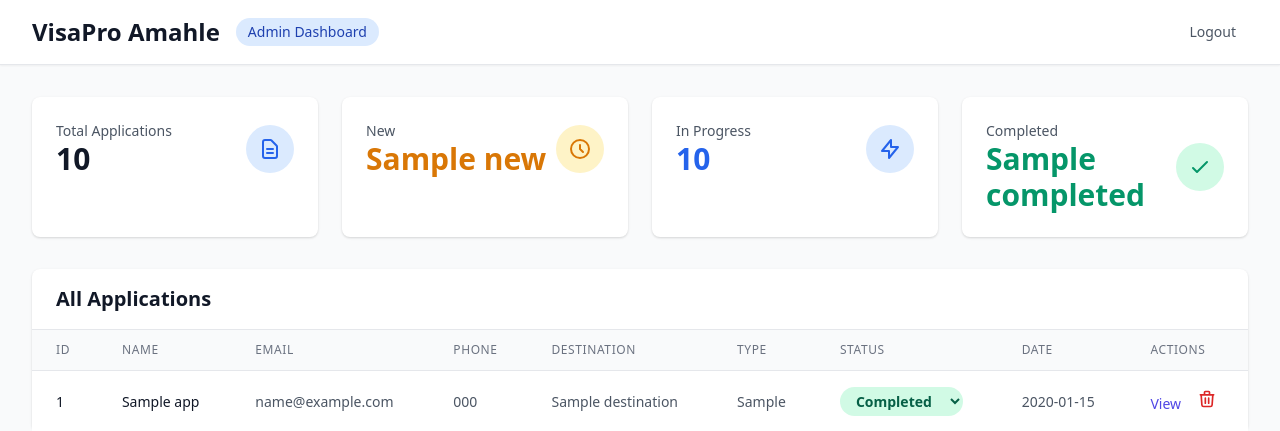
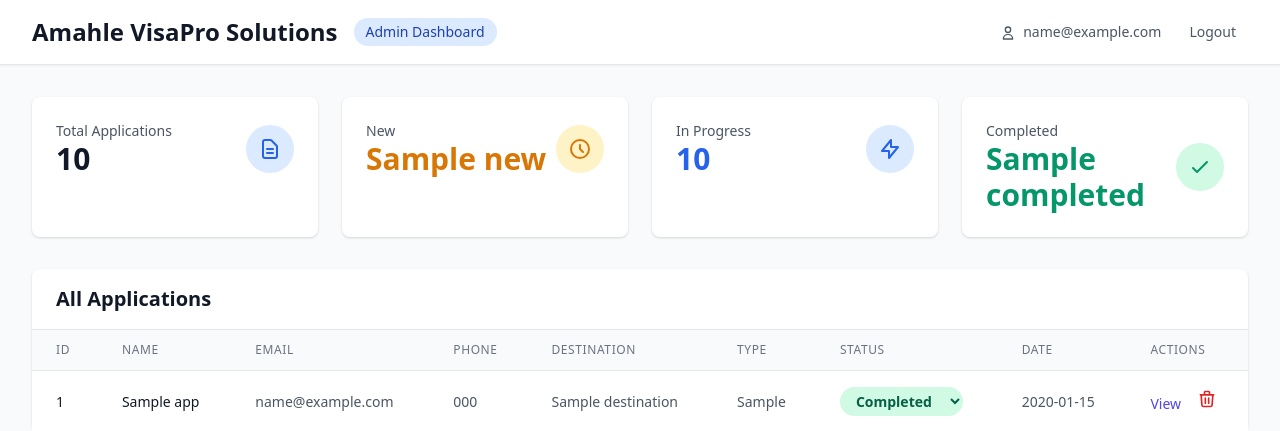
Before and after one commit to nostalgic-code/visa, a Flask app: template backend/app/templates/admin/dashboard.html in a window 1280 px wide. Shown: the top 431 px of the page. Run offline with Flask 3, Linux system fonts and the light colour scheme; the visitor is signed in with stand-in values (Sample User, id 1); the template is opened without the code that fills it: most values are stand-ins (such as "Sample title", 1, 10 or a date in 2020).

Commit message:
Update dashboard header - Amahle VisaPro Solutions and show logged-in user

```diff
--- a/backend/app/templates/admin/dashboard.html
+++ b/backend/app/templates/admin/dashboard.html
@@ -12,10 +12,16 @@
         <div class="max-w-7xl mx-auto px-4 sm:px-6 lg:px-8">
             <div class="flex justify-between h-16">
                 <div class="flex items-center">
-                    <h1 class="text-2xl font-bold text-gray-900">VisaPro Amahle</h1>
+                    <h1 class="text-2xl font-bold text-gray-900">Amahle VisaPro Solutions</h1>
                     <span class="ml-4 px-3 py-1 text-sm bg-blue-100 text-blue-800 rounded-full">Admin Dashboard</span>
                 </div>
                 <div class="flex items-center space-x-4">
+                    <span class="text-sm text-gray-600">
+                        <svg class="w-4 h-4 inline-block mr-1" fill="none" stroke="currentColor" viewBox="0 0 24 24">
+                            <path stroke-linecap="round" stroke-linejoin="round" stroke-width="2" d="M16 7a4 4 0 11-8 0 4 4 0 018 0zM12 14a7 7 0 00-7 7h14a7 7 0 00-7-7z"></path>
+                        </svg>
+                        {{ session.user_email }}
+                    </span>
                     <a href="{{ url_for('dashboard.logout') }}" class="text-gray-600 hover:text-gray-900 px-3 py-2 rounded-md text-sm font-medium">
                         Logout
                     </a>
```
